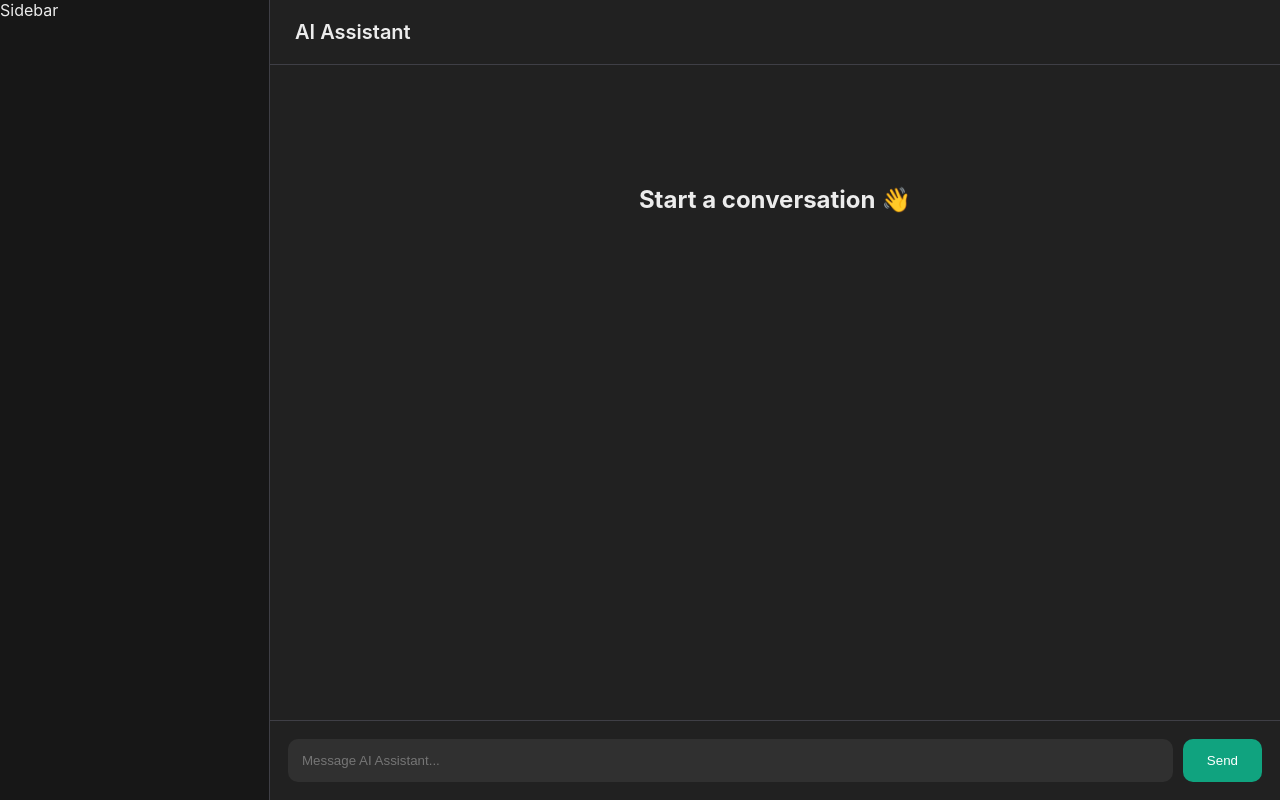
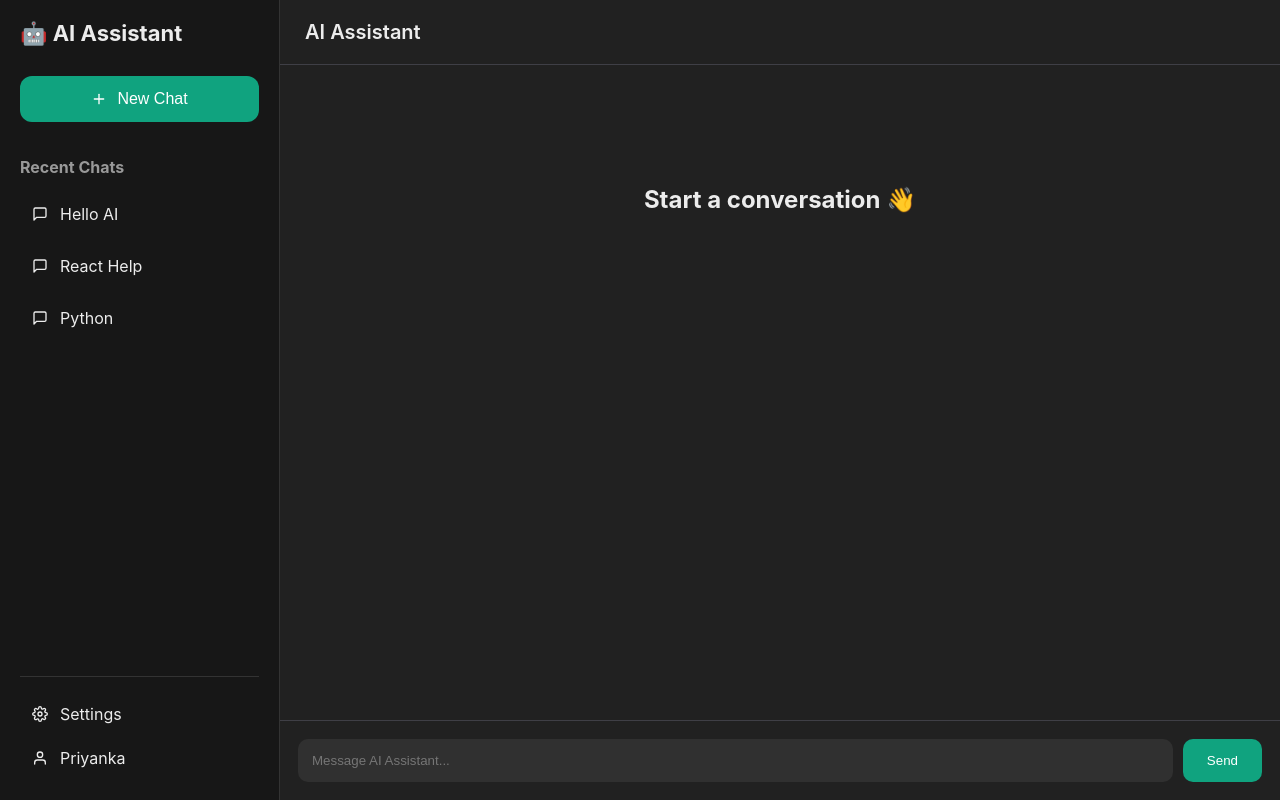
Before and after one commit to debugwithpriyanka/custom-chatbot, a React app in the folder frontend/: page / in a window 1280 px wide. Built offline with nearby package versions, Linux system fonts and the light colour scheme; the HTML template or start-up script is replaced by a standard one.

Commit message:
design professional sidebar UI

```diff
--- a/frontend/src/components/Sidebar/Sidebar.css
+++ b/frontend/src/components/Sidebar/Sidebar.css
@@ -1,5 +1,103 @@
 .sidebar{
-    width:270px;
-    background:var(--sidebar);
-    border-right:1px solid var(--border);
+    width:280px;
+    background:#171717;
+    display:flex;
+    flex-direction:column;
+    justify-content:space-between;
+    padding:20px;
+    border-right:1px solid #333;
 }
+
+.logo{
+    font-size:22px;
+    margin-bottom:30px;
+}
+
+.new-chat{
+
+    width:100%;
+    display:flex;
+    align-items:center;
+    justify-content:center;
+
+    gap:10px;
+
+    padding:14px;
+
+    border:none;
+
+    border-radius:12px;
+
+    cursor:pointer;
+
+    background:#10A37F;
+
+    color:white;
+
+    font-size:16px;
+}
+
+.history{
+
+    margin-top:35px;
+
+    flex:1;
+}
+
+.history h4{
+
+    color:#999;
+
+    margin-bottom:15px;
+}
+
+.history-item{
+
+    display:flex;
+
+    align-items:center;
+
+    gap:12px;
+
+    padding:12px;
+
+    border-radius:10px;
+
+    cursor:pointer;
+
+    margin-bottom:8px;
+
+    transition:.2s;
+}
+
+.history-item:hover{
+
+    background:#262626;
+}
+
+.bottom{
+
+    border-top:1px solid #333;
+
+    padding-top:15px;
+}
+
+.menu{
+
+    display:flex;
+
+    align-items:center;
+
+    gap:12px;
+
+    padding:12px;
+
+    border-radius:10px;
+
+    cursor:pointer;
+}
+
+.menu:hover{
+
+    background:#262626;
+}
--- a/frontend/src/components/Sidebar/Sidebar.jsx
+++ b/frontend/src/components/Sidebar/Sidebar.jsx
@@ -1,11 +1,86 @@
 import "./Sidebar.css";
 
-function Sidebar(){
-    return(
+import {
+    FiPlus,
+    FiMessageSquare,
+    FiSettings,
+    FiUser
+} from "react-icons/fi";
+
+function Sidebar() {
+    return (
+
         <aside className="sidebar">
-            Sidebar
+
+            <div>
+
+                <h2 className="logo">
+                    🤖 AI Assistant
+                </h2>
+
+                <button className="new-chat">
+
+                    <FiPlus />
+
+                    New Chat
+
+                </button>
+
+            </div>
+
+            <div className="history">
+
+                <h4>Recent Chats</h4>
+
+                <div className="history-item">
+
+                    <FiMessageSquare />
+
+                    Hello AI
+
+                </div>
+
+                <div className="history-item">
+
+                    <FiMessageSquare />
+
+                    React Help
+
+                </div>
+
+                <div className="history-item">
+
+                    <FiMessageSquare />
+
+                    Python
+
+                </div>
+
+            </div>
+
+            <div className="bottom">
+
+                <div className="menu">
+
+                    <FiSettings />
+
+                    Settings
+
+                </div>
+
+                <div className="menu">
+
+                    <FiUser />
+
+                    Priyanka
+
+                </div>
+
+            </div>
+
         </aside>
-    )
+
+    );
 }
 
 export default Sidebar;
--- /dev/null
+++ b/package.json
@@ -0,0 +1,5 @@
+{
+  "dependencies": {
+    "react-icons": "^5.7.0"
+  }
+}
```
Also changed, not shown: 1 other file (tests, documents, lock files or other folders).
